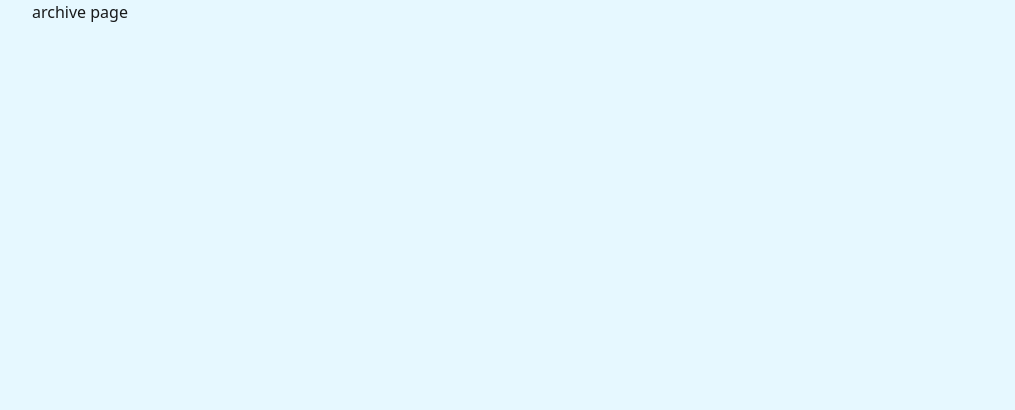
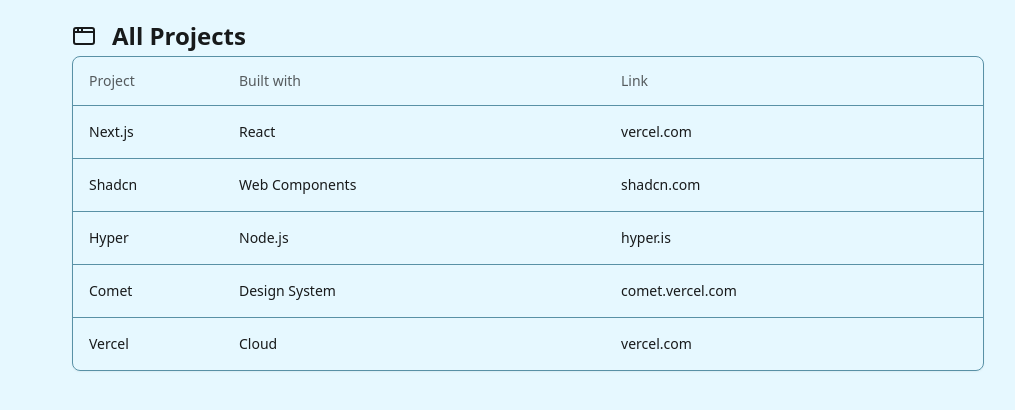
Before and after one commit to nicyuvi/nicyuvi-v2, a Next.js app: page /archive in a window 1280 px wide. Shown: the top 410 px of the page, without its empty margins (112-1127 px from the left). Built offline with nearby package versions, Linux system fonts and the light colour scheme.

Commit message:
add table with default values

```diff
--- a/src/app/(main)/(routes)/archive/page.tsx
+++ b/src/app/(main)/(routes)/archive/page.tsx
@@ -1,3 +1,73 @@
-export default function Archive() {
-  return <p>archive page</p>
+import {
+  TableHead,
+  TableRow,
+  TableHeader,
+  TableCell,
+  TableBody,
+  Table,
+} from '@/components/ui/table'
+import Link from 'next/link'
+import { AppWindow } from 'lucide-react'
+
+export default function Component() {
+  return (
+    <div className="flex flex-col gap-4 p-4 md:gap-8 md:p-6">
+      <div className="container mx-auto">
+        <div className="w-full max-w-6xl space-y-2">
+          <div className="flex items-center gap-4">
+            <AppWindow />
+            <h1 className="text-2xl font-bold leading-none">All Projects</h1>
+          </div>
+          <div className="overflow-hidden rounded-lg border shadow-sm">
+            <Table>
+              <TableHeader>
+                <TableRow>
+                  <TableHead className="w-[150px]">Project</TableHead>
+                  <TableHead>Built with</TableHead>
+                  <TableHead>Link</TableHead>
+                </TableRow>
+              </TableHeader>
+              <TableBody>
+                <TableRow>
+                  <TableCell className="font-medium">Next.js</TableCell>
+                  <TableCell>React</TableCell>
+                  <TableCell>
+                    <Link href="#">vercel.com</Link>
+                  </TableCell>
+                </TableRow>
+                <TableRow>
+                  <TableCell className="font-medium">Shadcn</TableCell>
+                  <TableCell>Web Components</TableCell>
+                  <TableCell>
+                    <Link href="#">shadcn.com</Link>
+                  </TableCell>
+                </TableRow>
+                <TableRow>
+                  <TableCell className="font-medium">Hyper</TableCell>
+                  <TableCell>Node.js</TableCell>
+                  <TableCell>
+                    <Link href="#">hyper.is</Link>
+                  </TableCell>
+                </TableRow>
+                <TableRow>
+                  <TableCell className="font-medium">Comet</TableCell>
+                  <TableCell>Design System</TableCell>
+                  <TableCell>
+                    <Link href="#">comet.vercel.com</Link>
+                  </TableCell>
+                </TableRow>
+                <TableRow>
+                  <TableCell className="font-medium">Vercel</TableCell>
+                  <TableCell>Cloud</TableCell>
+                  <TableCell>
+                    <Link href="#">vercel.com</Link>
+                  </TableCell>
+                </TableRow>
+              </TableBody>
+            </Table>
+          </div>
+        </div>
+      </div>
+    </div>
+  )
 }
```
